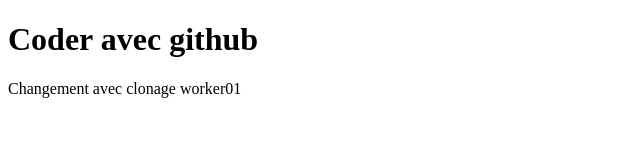
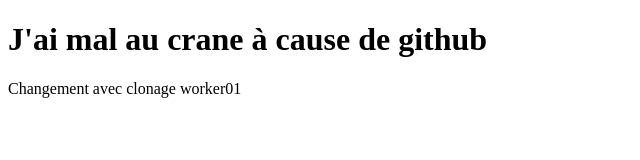
Before and after one commit to NeoQenXzin/cours-git, a plain HTML site: page index.html in a window 1280 px wide. Shown: the whole page, without its empty margins (0-640 px from the left). Drawn offline with Linux system fonts and the light colour scheme.

Commit message:
changement du titre

```diff
--- a/index.html
+++ b/index.html
@@ -9,7 +9,7 @@
 
 <body>
    <header>
-       <h1>Coder avec github</h1>
+       <h1>J'ai mal au crane à cause de github</h1>
 
     <p>Changement avec clonage worker01</p>
    </header>
```
